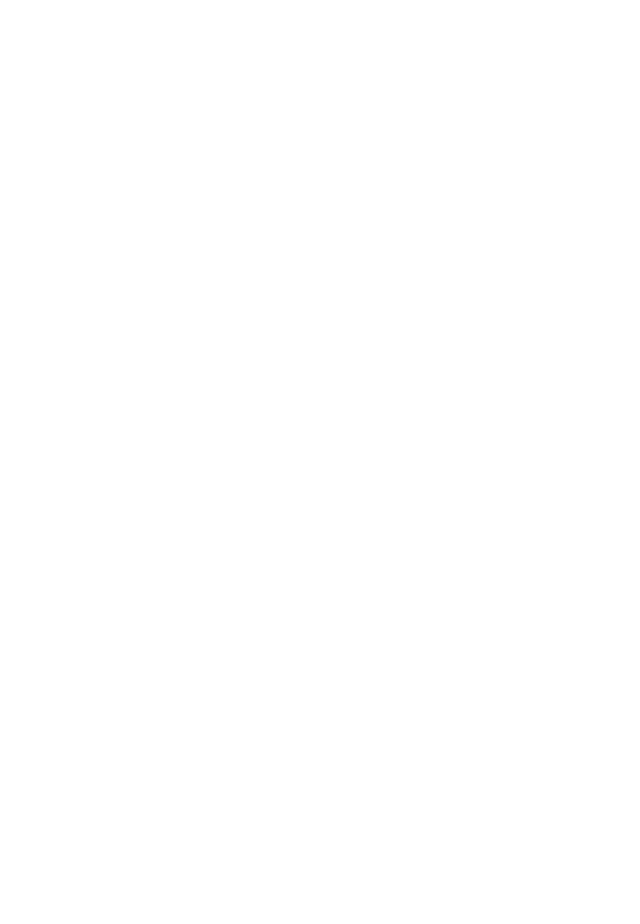
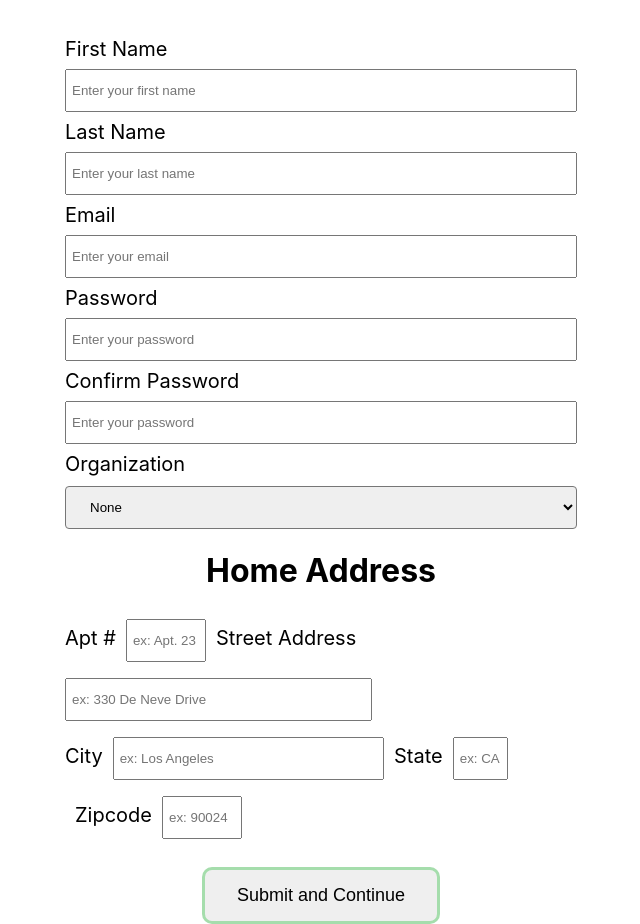
Before and after one commit to yuChenLung/LAHacksWEYM, a React (Create React App) app in the folder weym/: page /onboarding in a window 1280 px wide. Shown: the part 220-1144 px from the top of the page, without its empty margins (319-959 px from the left). Before the commit the page ends 800 px from the top, so only its background shows below. Built offline with nearby package versions, Linux system fonts and the light colour scheme.

Commit message:
onboarding page

```diff
--- a/weym/src/components/NavBar.js
+++ b/weym/src/components/NavBar.js
@@ -1,6 +1,6 @@
 import React from 'react';
 import logo from '../logo.svg';
-import { Link, useNavigate } from 'react-router-dom';
+import { Link } from 'react-router-dom';
 import './components.css';
 import { FontAwesomeIcon } from '@fortawesome/react-fontawesome';
 import { faUser } from '@fortawesome/free-solid-svg-icons';
--- a/weym/src/components/Onboarding.js
+++ b/weym/src/components/Onboarding.js
@@ -1,16 +1,163 @@
 import React from 'react';
+import './components.css';
 
-function Onboarding() {
-    // const [show, setShow] = React.useState(false);
+export default class Onboarding extends React.Component {
+    validatePassword = e => {
+        e.preventDefault();
+        console.log(e.target.value);
+        console.log(document.forms["myForm"]["password"].value);
+        if (e.target.value !== document.forms["myForm"]["password"].value) {
+            document.getElementById("passwordError").className = "showPasswordError";
+        }
+        else {
+            document.getElementById("passwordError").className = "passwordValidate";
+        }
+    }
 
-    return (
-        // JSX code to render component goes here
-        <div>
-            <h1>hello</h1>
-            {/* name, home address inputs, organization affiliation, contact info, step 2 --> yuchens trip entry creation */}
-        </div >
-    );
 
+    handleSubmit = (e) => {
+        // Prevent the browser from reloading the page
+        e.preventDefault();
+
+        if (document.getElementById("passwordError").className === "showPasswordError") {
+            alert("passwords must match");
+            return false;
+        }
+
+        // Read the form data
+        const form = e.target;
+        const formData = new FormData(form);
+
+        // You can pass formData as a fetch body directly:
+        // fetch('/some-api', { method: form.method, body: formData });
+
+        // Or you can work with it as a plain object:
+        const formJson = Object.fromEntries(formData.entries());
+
+        const address = [formJson.apt, formJson.street, formJson.city, formJson.state, formJson.zipcode];
+
+        const formattedJson = {
+            firstName: formJson.firstName,
+            lastName: formJson.lastName,
+            email: formJson.email,
+            password: formJson.password,
+            address: address.join(' '),
+            organization: formJson.organization,
+        }
+        console.log(formattedJson);
+
+        //format json object
+    }
+
+    render() {
+
+        return (
+            <form name="myForm" className="form" method="post" onSubmit={this.handleSubmit}>
+                <div className="formHeader">
+                    <h1>Create your Account</h1>
+                </div>
+                <div className="formFields">
+                    <label>First Name</label>
+                    <input
+                        className="horiz-field"
+                        type="text"
+                        placeholder="Enter your first name"
+                        name="firstName"
+                        required={true}
+                    />
+                    <label>Last Name</label>
+                    <input
+                        className="horiz-field"
+                        type="text"
+                        placeholder="Enter your last name"
+                        name="lastName"
+                        required={true}
+                    />
+                    <label>Email</label>
+                    <input
+                        className="horiz-field"
+                        type="text"
+                        placeholder="Enter your email"
+                        name="email"
+                        required={true}
+                    />
+                    <label>Password</label>
+                    <input
+                        className="horiz-field"
+                        type="text"
+                        placeholder="Enter your password"
+                        name="password"
+                        required={true}
+                    />
+                    <label>Confirm Password</label>
+                    <input
+                        className="horiz-field"
+                        type="text"
+                        placeholder="Enter your password"
+                        onChange={this.validatePassword}
+                        required={true}
+                    />
+                    <p id="passwordError" className="passwordValidate">error: passwords must match</p>
+                    {/* ideally, this should be a dropdown w existing organizations */}
+                    <label>Organization</label>
+                    <select name="organization" defaultValue="none">
+                        <option value="none">None</option>
+                        <option value="Google Inc.">Google Inc.</option>
+                        <option value="lime">School</option>
+                    </select>
+                </div>
+                {/* maybe have a separator */}
+                <div>
+                    <h1>Home Address</h1>
+                </div>
+                <div className="formFields">
+                    <div className="formRow">
+                        <label className="firstLabel">Apt #</label>
+                        <input
+                            className="horiz-field horiz-field-apt"
+                            type="text"
+                            placeholder="ex: Apt. 23"
+                            name="apt"
+                            required={false}
+                        />
+                        <label className="successiveLabel">Street Address</label>
+                        <input
+                            className="horiz-field horiz-field-address"
+                            type="text"
+                            placeholder="ex: 330 De Neve Drive"
+                            name="address"
+                            required={true}
+                        />
+                    </div>
+                    <div className="formRow">
+                        <label className="firstLabel">City</label>
+                        <input
+                            className="horiz-field horiz-field-city"
+                            type="text"
+                            placeholder="ex: Los Angeles"
+                            name="city"
+                            required={true}
+                        />
+                        <label className="successiveLabel">State</label>
+                        <input
+                            className="horiz-field horiz-field-state"
+                            type="text"
+                            placeholder="ex: CA"
+                            name="state"
+                            required={true}
+                        />
+                        <label className="successiveLabel">Zipcode</label>
+                        <input
+                            className="horiz-field horiz-field-zipcode"
+                            type="text"
+                            placeholder="ex: 90024"
+                            name="zipcode"
+                            required={true}
+                        />
+                    </div>
+                </div>
+                <button className="submitButton" type="submit"><span>Submit and Continue</span></button>
+            </form>
+        )
+    }
 }
-
-export default Onboarding;
--- a/weym/src/components/components.css
+++ b/weym/src/components/components.css
@@ -65,3 +65,104 @@
 
   /* Show the dropdown menu (use JS to add this class to the .dropdown-content container when the user clicks on the dropdown button) */
   .show {display:block;}
+
+  .form {
+    display: flex;
+    flex-direction: column;
+    justify-content: center;
+    align-items:center;
+    width: 100%;
+  }
+
+  .formHeader {
+    font-size: 30px;
+  }
+
+  .formFields {
+    font-size: 20px;
+    display: flex;
+    flex-direction: column;
+    width: 40%;
+  }
+
+  .formField {
+    display: flex;
+    justify-content: space-evenly;
+    padding: 10px 0;
+  }
+
+  .horiz-field {
+    padding: 12px 20px;
+    margin: 8px 0;
+    box-sizing: border-box;
+  }
+
+  input[type=text]:focus {
+    border: 3px solid #555;
+  }
+
+  select {
+    margin-top: 10px;
+    padding: 12px 20px;
+    box-sizing: border-box;
+    border-radius: 4px;
+  }
+
+  .horiz-field {
+    padding: 12px 0;
+    box-sizing: border-box;
+  }
+
+  .horiz-field-apt, .horiz-field-zipcode {
+    width: 80px;
+  }
+
+  .horiz-field-address {
+    width: 60%;
+  }
+
+  .horiz-field-city {
+    width: 53%;
+  }
+
+  .horiz-field-state {
+    width: 55px;
+  }
+
+  ::placeholder {
+    padding-left: 5px;
+  }
+
+  .firstLabel {
+    padding-right: 10px;
+  }
+
+  .successiveLabel {
+    padding: 0 10px;
+  }
+
+  .submitButton {
+    /* background-color: rgba(111, 209, 123, 0.575); Green */
+    border: 3px solid rgba(111, 209, 123, 0.575);
+    margin-top: 20px;
+    padding: 15px 32px;
+    border-radius: 10px;
+    text-align: center;
+    text-decoration: none;
+    display: inline-block;
+    font-size: 18px;
+    transition-duration: 0.4s;
+  }
+
+  .submitButton:hover {
+    background-color: rgba(111, 209, 123, 0.575); /* Green */
+  }
+
+  .passwordValidate {
+    display: none;
+  }
+
+  .showPasswordError {
+    color: red;
+    font-size: 15px;
+  }
```
